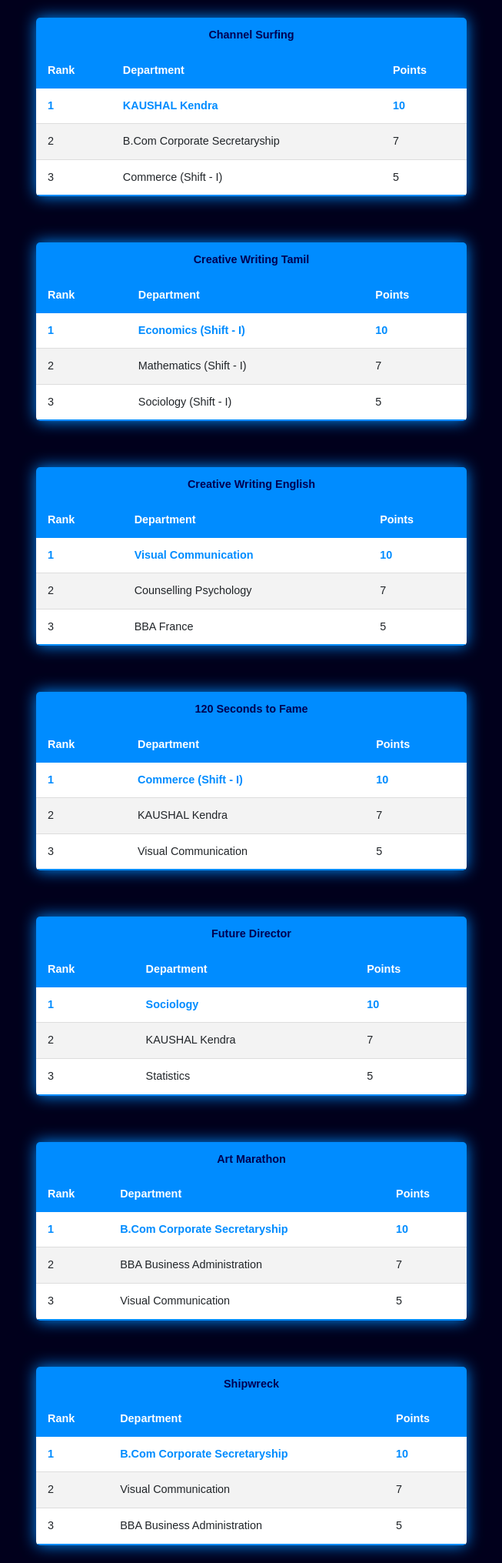
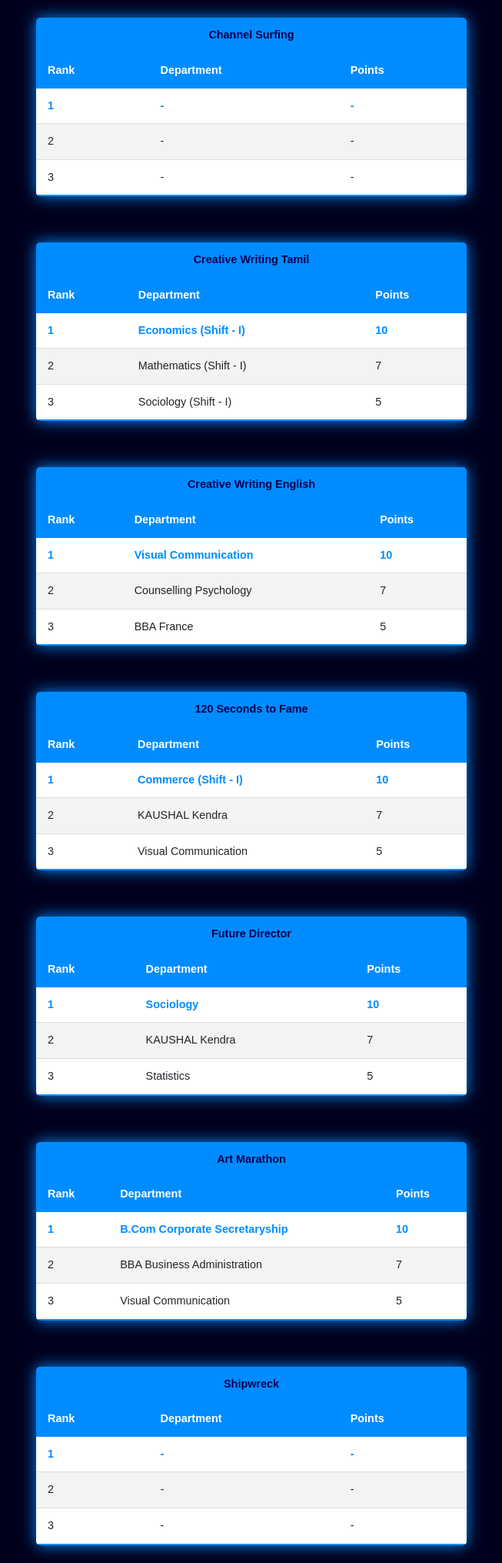
Before and after one commit to SharmelRayen/Leaderboard, a plain HTML site: page public/offStage.html in a window 1280 px wide. Shown: the part 2179-4210 px from the top of the page at 77% size, without its empty margins (313-966 px from the left). Drawn offline with nearby package versions, Linux system fonts and the light colour scheme.

Commit message:
Grievance Commit

```diff
--- a/public/offStage.html
+++ b/public/offStage.html
@@ -273,19 +273,19 @@
                 <tbody>
                     <TR class="active-row">
                         <TD>1</TD>
-                        <TD>KAUSHAL Kendra</TD>
-                        <TD>10</TD>
+                        <TD>-</TD>
+                        <TD>-</TD>
                     </TR>
                     <tr>
                         <td>2</td>
-                        <td>B.Com Corporate Secretaryship</td>
-                        <td>7</td>
+                        <td>-</td>
+                        <td>-</td>
                     </tr>
 
                     <tr>
                         <td>3</td>
-                        <td>Commerce (Shift - I)</td>
-                        <td>5</td>
+                        <td>-</td>
+                        <td>-</td>
                     </tr>
                 </tbody>
             </table>
@@ -477,19 +477,19 @@
                 <tbody>
                     <TR class="active-row">
                         <TD>1</TD>
-                        <TD>B.Com Corporate Secretaryship</TD>
-                        <TD>10</TD>
+                        <TD>-</TD>
+                        <TD>-</TD>
                     </TR>
                     <tr>
                         <td>2</td>
-                        <td>Visual Communication</td>
-                        <td>7</td>
+                        <td>-</td>
+                        <td>-</td>
                     </tr>
 
                     <tr>
                         <td>3</td>
-                        <td>BBA Business Administration</td>
-                        <td>5</td>
+                        <td>-</td>
+                        <td>-</td>
                     </tr>
                 </tbody>
             </table>
```
Also changed, not shown: public/index.html (+10 -10 lines).
